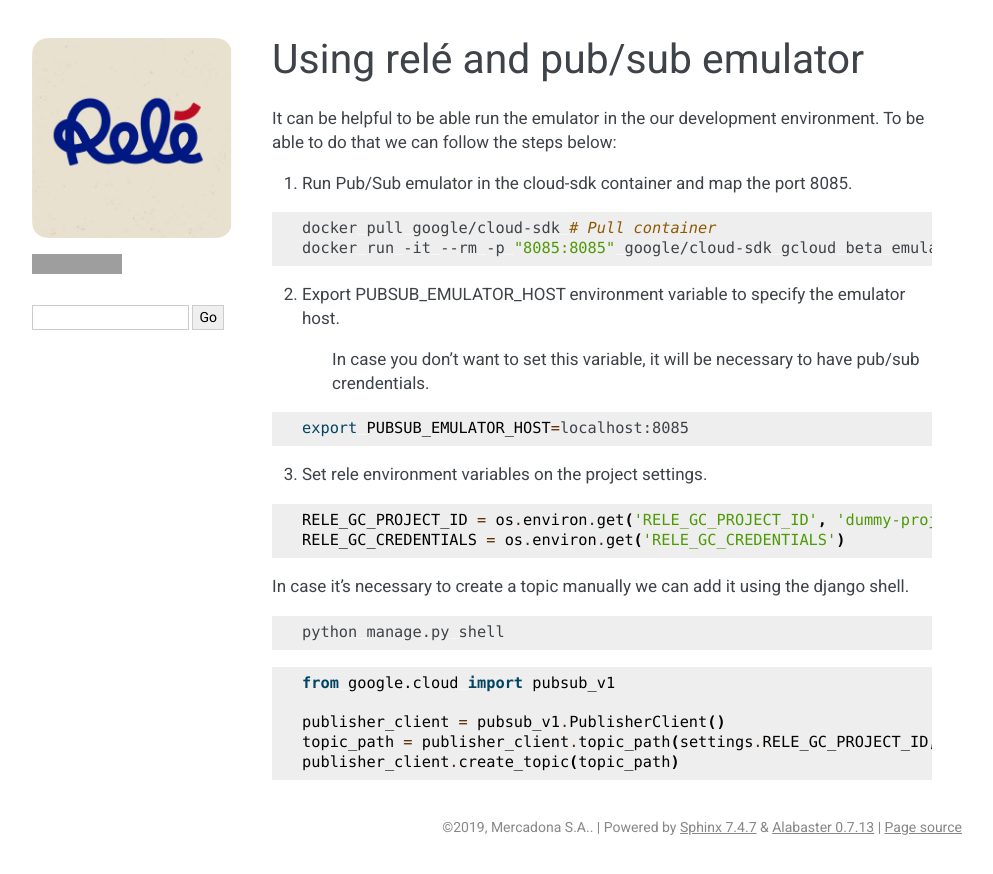
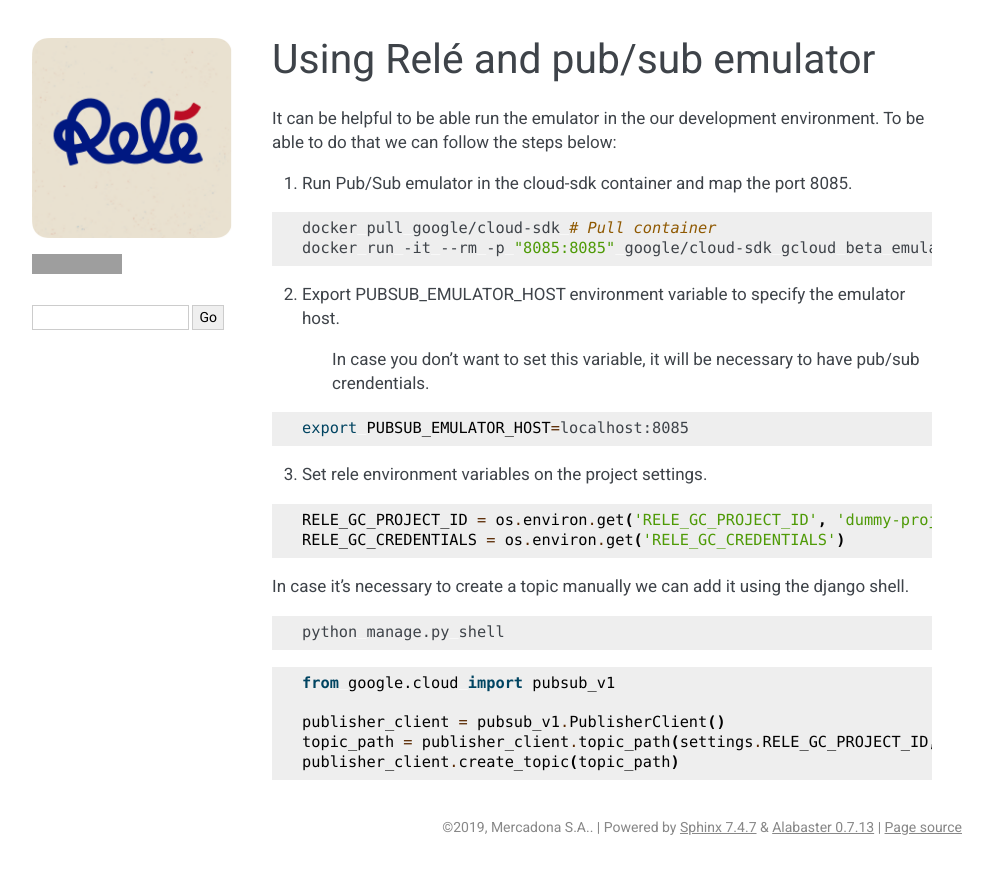
Before and after one commit to mercadona/rele, a Sphinx documentation site: the page built from docs/quickstart/rele_and_emulator.rst, in a window 1280 px wide, cut to the strip 0-874 px from the top of the page. Shown: the whole strip, without its empty margins (148-1141 px from the left). Built offline with Sphinx 7.4.7, drawn with Linux system fonts in a browser that asks for light colours; grey boxes are pictures that could not be loaded.

```diff
--- a/docs/quickstart/rele_and_emulator.rst
+++ b/docs/quickstart/rele_and_emulator.rst
@@ -1,4 +1,4 @@
-Using relé and pub/sub emulator
+Using Relé and pub/sub emulator
 ===========================================================
 
 It can be helpful to be able run the emulator in the our development environment.
```
